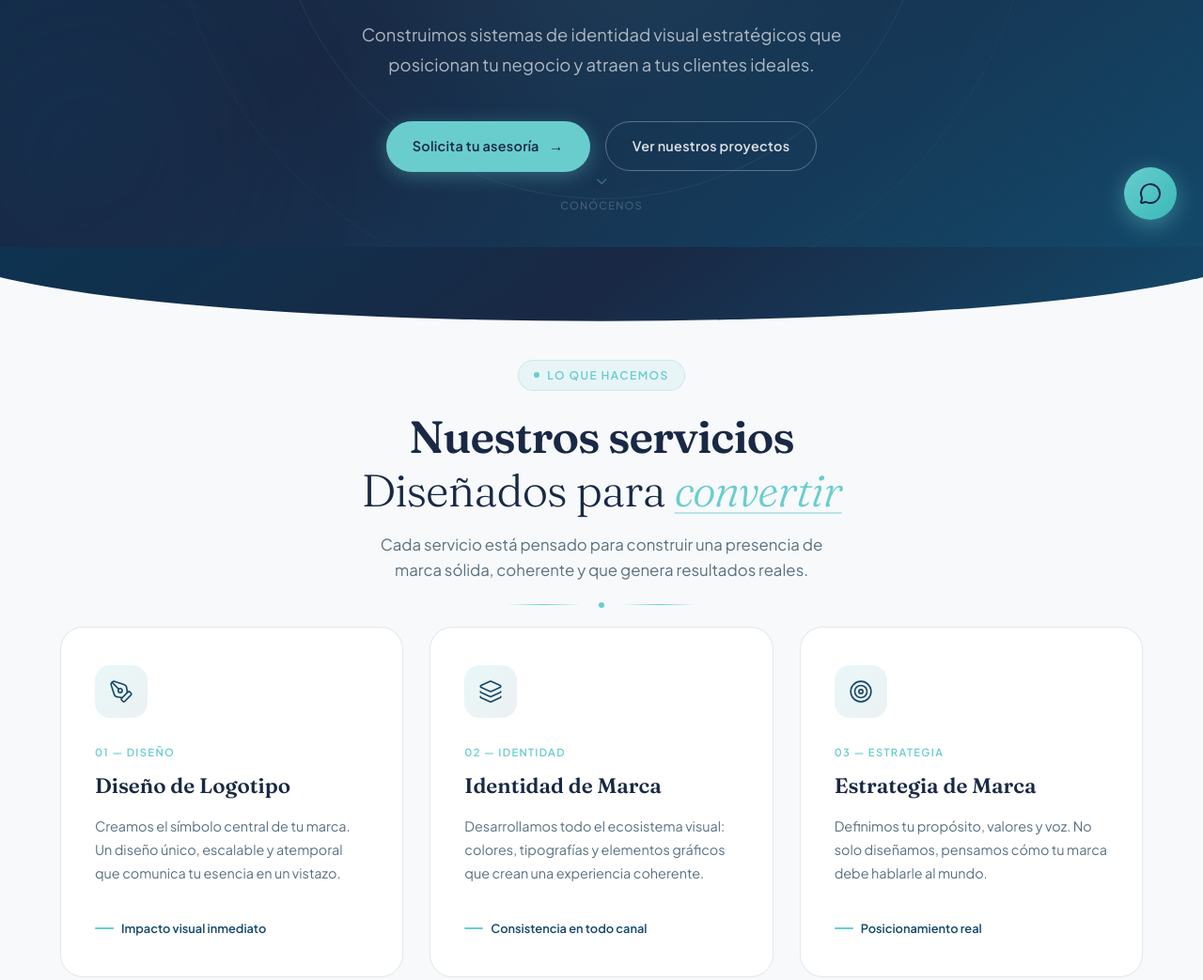
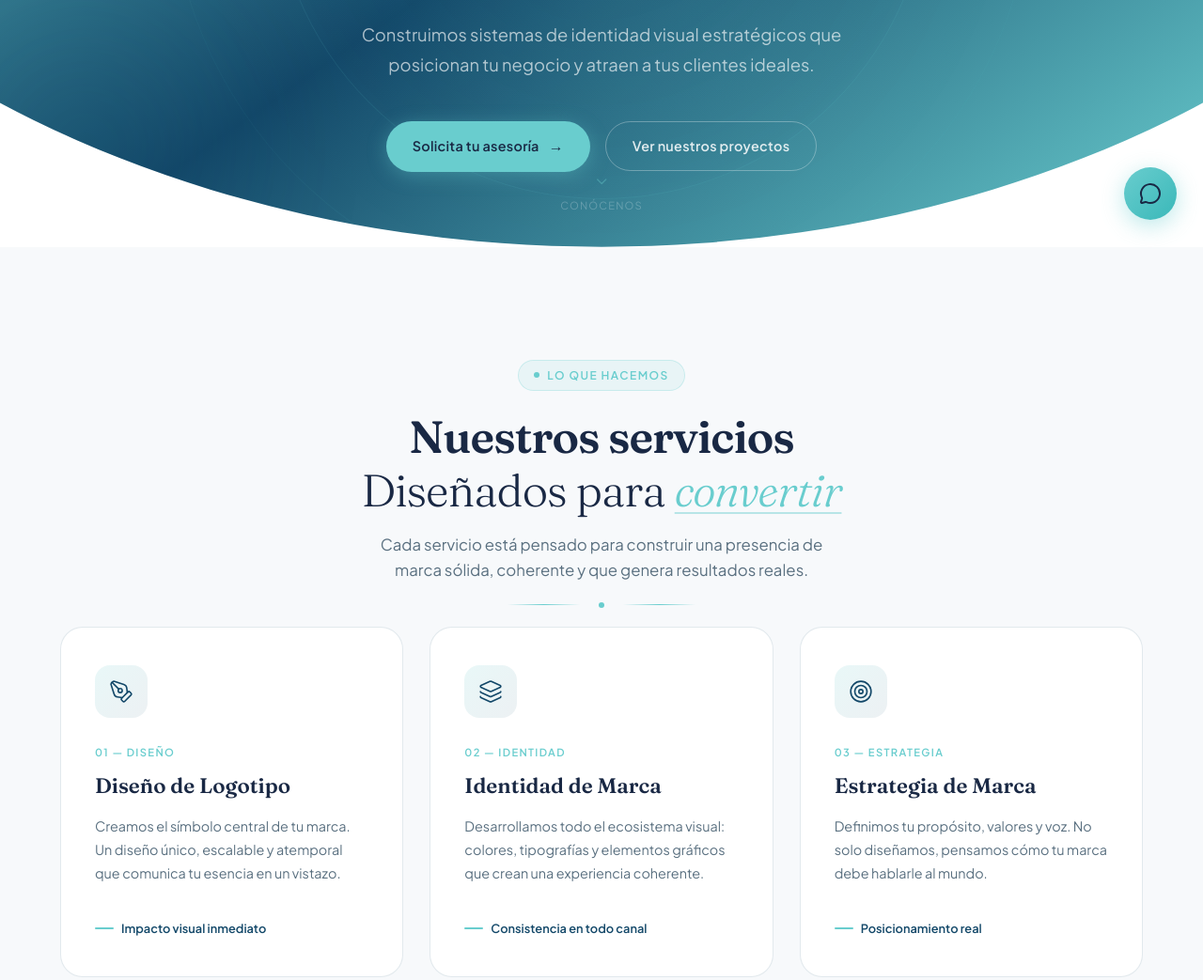
Before and after one commit to mediazp-unitecnica/Aqualis_website, a plain HTML site: page index.html in a window 1280 px wide. Shown: the part 538-1581 px from the top of the page at 94% size. Drawn offline with nearby package versions, Linux system fonts and the light colour scheme.

Commit message:
Changed Hero

```diff
--- a/style.css
+++ b/style.css
@@ -12,7 +12,7 @@
       --color-text-muted: #5a7080;
       --color-border:     rgba(19, 72, 105, 0.12);
 
-      --gradient-hero:    linear-gradient(145deg, #0d3350 0%, #192844 50%, #134869 100%);
+      --gradient-hero:    linear-gradient(145deg, #69CDCE 0%, #134869 50%, #69CDCE 100%);
       --gradient-cta:     linear-gradient(135deg, #134869 0%, #0e2d45 100%);
       --gradient-card:    linear-gradient(160deg, rgba(105, 205, 206, 0.08) 0%, rgba(19, 72, 105, 0.04) 100%);
 
@@ -290,6 +290,7 @@
       position: relative;
       overflow: hidden;
       padding: 120px 24px 80px;
+      clip-path: ellipse(85% 100% at 50% 0%);
     }
 
     /* Círculo de fondo decorativo */
@@ -459,16 +460,6 @@
       background: var(--color-off-white);
       position: relative;
       overflow: hidden;
-    }
-
-    #servicios::before {
-      content: '';
-      position: absolute;
-      top: -1px;
-      left: 0; right: 0;
-      height: 80px;
-      background: var(--gradient-hero);
-      clip-path: ellipse(55% 100% at 50% 0%);
     }
 
     .section-header {
```
